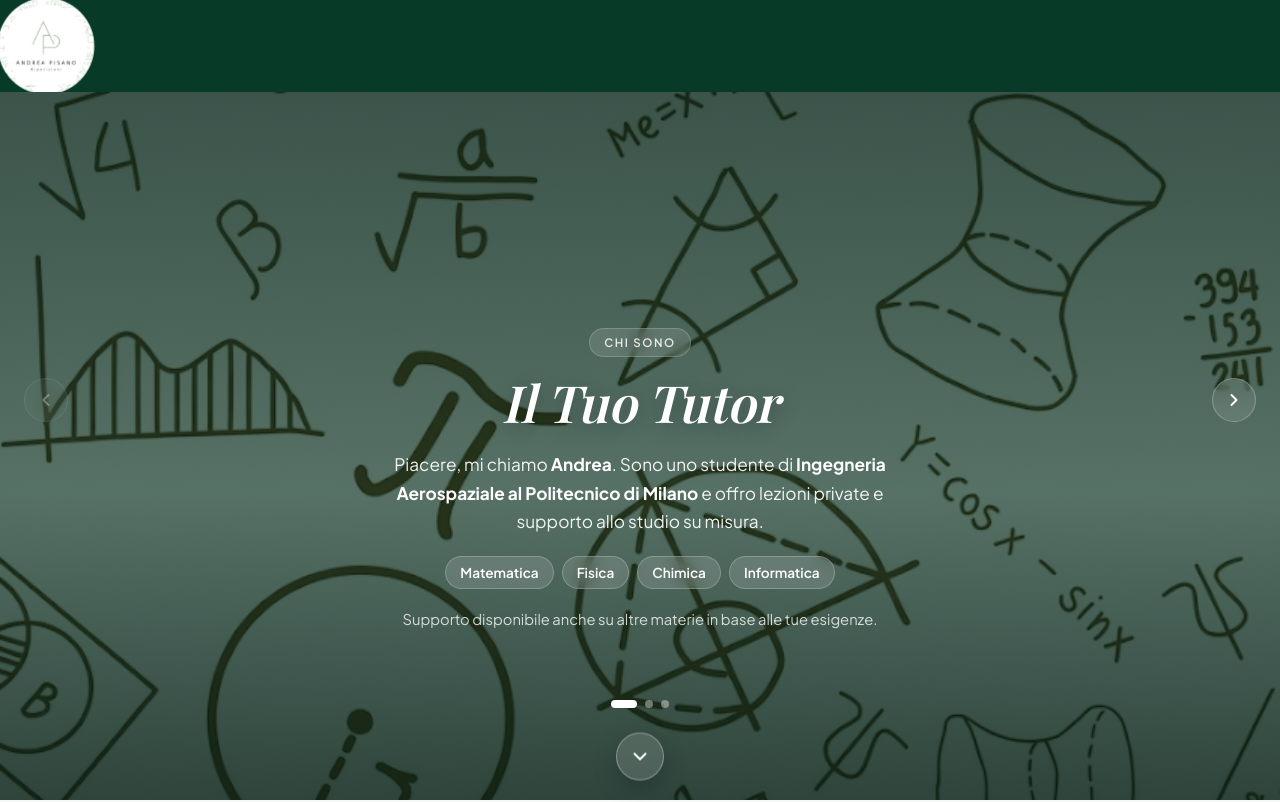
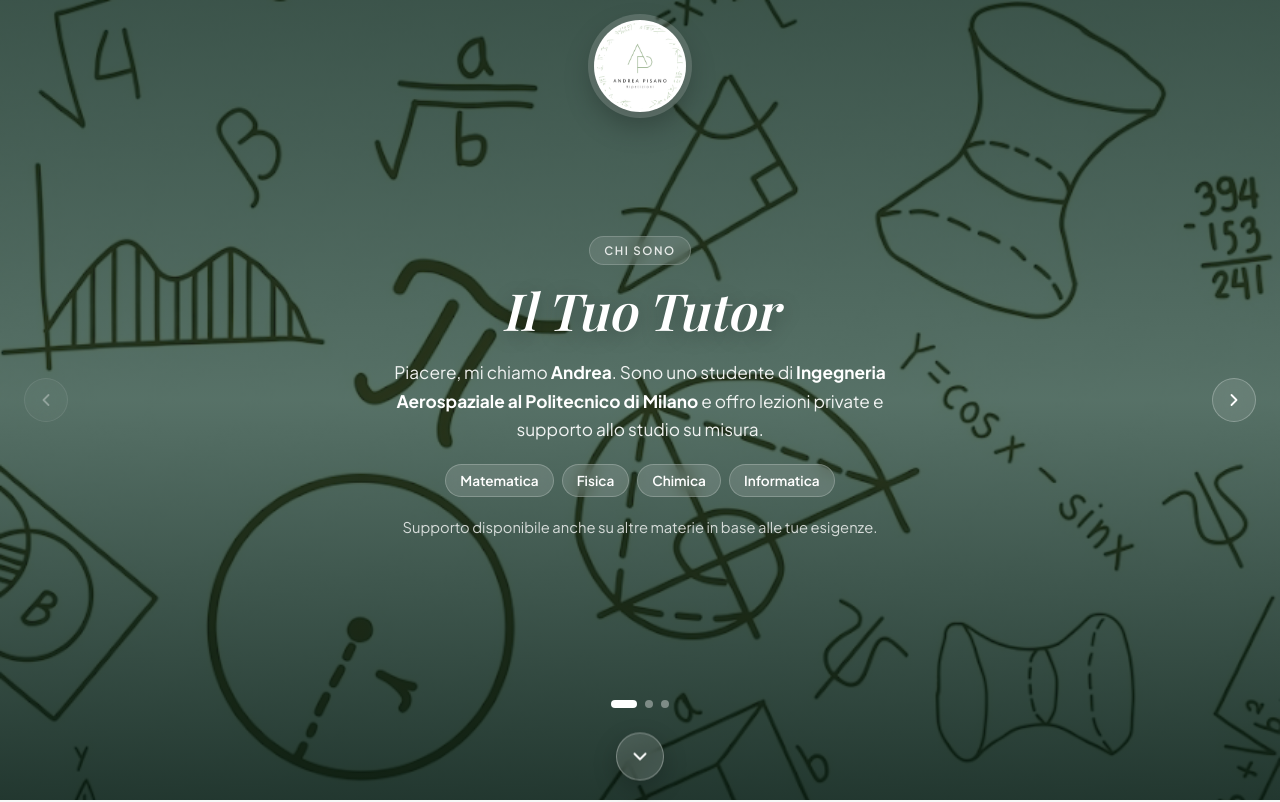
Before and after one commit to andreapisanowork/Ripetizioni, a plain HTML site: page index.html in a window 1280 px wide. Shown: the top 802 px of the page. Drawn offline with nearby package versions, Linux system fonts and the light colour scheme; a web font is replaced by a local one.

Commit message:
Update index.html

```diff
--- a/index.html
+++ b/index.html
@@ -64,19 +64,18 @@
       background-color: var(--green-dark);
     }
 
-<!-- Logo circolare cliccabile -->
-<header class="top-header">
-  <a
-    href="https://instagram.com/pisanoo.andrea"
-    target="_blank"
-    rel="noopener noreferrer"
-    class="logo-wrapper"
-    aria-label="Vai al profilo Instagram @pisanoo.andrea"
-  >
-    <img src="logo.png" alt="Andrea Pisano Ripetizioni">
-  </a>
-</header>
-
+    /* Logo circolare flottante in alto */
+    .top-header {
+      position: absolute;
+      top: 0;
+      left: 0;
+      width: 100%;
+      padding: 20px 16px 0;
+      display: flex;
+      justify-content: center;
+      z-index: 20;
+      pointer-events: none;
+    }
 
     .logo-wrapper {
       width: 82px;
@@ -95,16 +94,6 @@
     .logo-wrapper:hover {
       transform: scale(1.05);
     }
-
-    .logo-wrapper {
-  display: block;
-  cursor: pointer;
-}
-
-.logo-wrapper:active {
-  transform: scale(0.95);
-}
-
 
     .logo-wrapper img {
       width: 100%;
```
